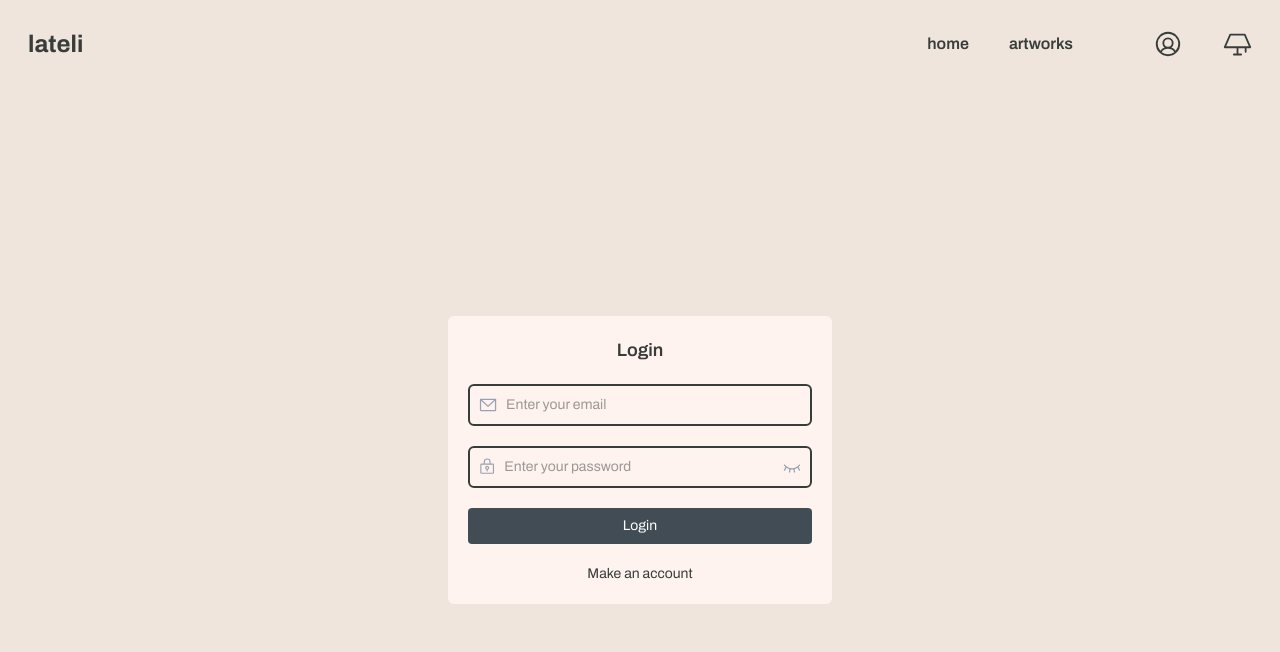
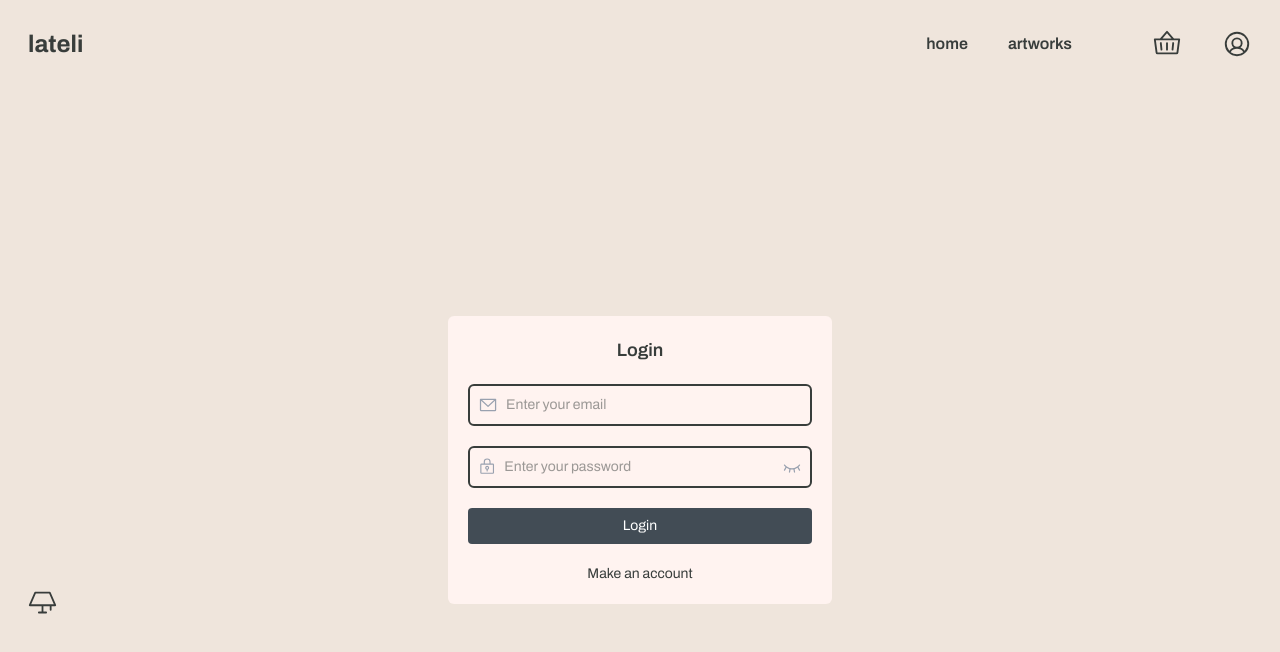
Before and after one commit to jyynso/lateli, a React (Vite) app in the folder client/: page /login in a window 1280 px wide. Shown: the top 652 px of the page. Built offline with nearby package versions, Linux system fonts and the light colour scheme; no server answers.

Commit message:
style: move ToggleTheme from navigation to floating bottom left

```diff
--- a/client/src/App.tsx
+++ b/client/src/App.tsx
@@ -7,6 +7,7 @@ import HomePage from './pages/HomePage.tsx'
 import Register from './pages/Register.tsx';
 import Login from './pages/Login.tsx';
 import { AuthProvider } from './context/AuthContext.tsx';
+import ToggleTheme from './components/ToggleTheme';
 
   function App() {
     return (
@@ -21,7 +22,8 @@ import { AuthProvider } from './context/AuthContext.tsx';
 						<Route path='/login' element={<Login />}/>
 					</Routes>
 				</BrowserRouter>
-			</div>
+				<ToggleTheme />
+				</div>
 			</AuthProvider>
     );
   }
--- a/client/src/components/Navigation.tsx
+++ b/client/src/components/Navigation.tsx
@@ -1,7 +1,6 @@
 import '/src/index.css'
-import { UserCircleIcon } from '@phosphor-icons/react/dist/ssr';
+import { UserCircleIcon, BasketIcon } from '@phosphor-icons/react/dist/ssr';
 import { Link } from 'react-router-dom';
-import ToggleTheme from './ToggleTheme';
 
 function Navigation() {
   return(
@@ -14,8 +13,8 @@ function Navigation() {
 					<Link to={"/"} className='font-semibold hover:underline'>home</Link>
 					<Link to={"/products"} className='font-semibold hover:underline'>artworks</Link>
 				</ul>
-				<Link to={"/login"}><UserCircleIcon size={30} /></Link>
-				<ToggleTheme />
+				<BasketIcon size={30} alt='cart'/>
+				<Link to={"/login"}><UserCircleIcon size={30} alt='login/register' /></Link>
     	</div>
     </div>
     );
--- a/client/src/components/ToggleTheme.tsx
+++ b/client/src/components/ToggleTheme.tsx
@@ -14,7 +14,7 @@ function ToggleTheme() {
   };
 
   return (
-    <button className='cursor-pointer' aria-label='toggle theme' onClick={toggleTheme}>
+    <button className='cursor-pointer fixed mt-140' aria-label='toggle theme' onClick={toggleTheme}>
       <LampIcon size={29} className={darkMode ? 'text-yellow-300' : 'hover:text-(--accent-sandyBrown)'}/>
     </button>
   );
--- a/client/src/pages/ProductsPage.tsx
+++ b/client/src/pages/ProductsPage.tsx
@@ -36,7 +36,7 @@ function ProductsPage() {
   console.log(user);
 
   return (
-    <div className=''>
+    <div>
       <SidebarFilter  />
       <div className='p-7 bg-(--bg-light) min-h-screen overflow-auto no-scrollbar'>
         <h1 className='font-bold text-4xl text-center mt-5'>Artworks</h1>
@@ -60,7 +60,7 @@ function ProductsPage() {
           ))
         )}
       </div>
-    </div>
+      </div>
     </div>
   );
 }
```
